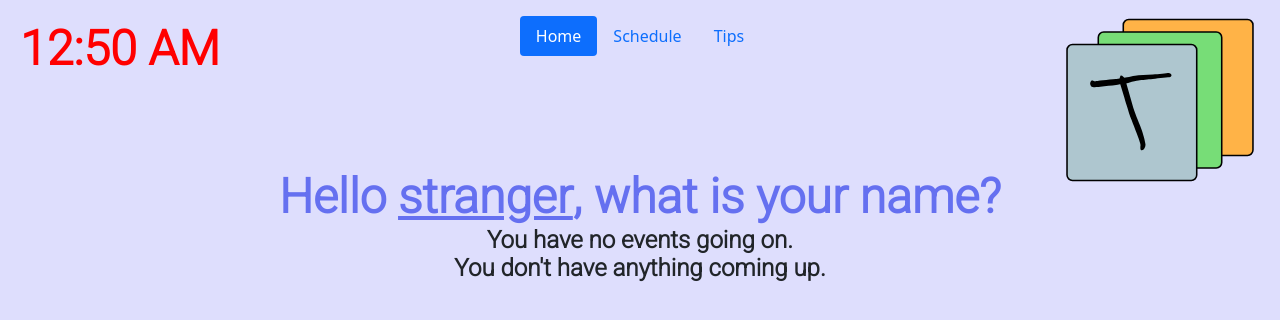
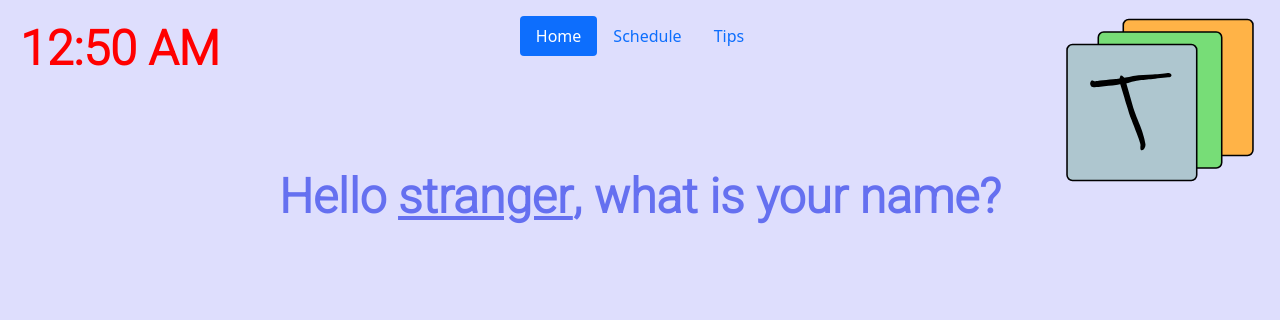
Before and after one commit to off-and-on-again/taskmaster, a React (Create React App) app: page / in a window 1280 px wide. Shown: the top 320 px of the page. Built offline with nearby package versions, Linux system fonts and the light colour scheme.

Commit message:
Minor patch to Home

```diff
--- a/src/pages/Home.jsx
+++ b/src/pages/Home.jsx
@@ -13,8 +13,6 @@ export default class Home extends React.Component {
       nextEvent: props.nextEvent[0],
       time: props.nextEvent[1]
     }
-
-    console.log(this.state);
   }
 
   componentDidMount() {
@@ -84,8 +82,9 @@ export default class Home extends React.Component {
       <div>
         <div class="px-4 py-5 my-5 text-center" id="main">
           <h1 class="display-5 fw-bold" id="ok">Hello </h1>
-          <h1 class="display-5 fw-bold" id="editor" contenteditable="true" style={{outline: "none"}}><u>stranger</u></h1>
+          <h1 class="display-5 fw-bold" id="editor" contenteditable="true" style={{ outline: "none" }}><u>stranger</u></h1>
           <h1 class="display-5 fw-bold" id="ask">, what is your name?</h1>
+          {localStorage.getItem("on") !== null && (
             <div class="col-lg-6 mx-auto">
               <h4 class="fw-bold">
                 {this.state.currentEvents.length === 0 ? "You have no events going on." : `You have ${this.getEventsString()} right now.`}
@@ -94,8 +93,9 @@ export default class Home extends React.Component {
                 {this.state.nextEvent === null ? "You don't have anything coming up." : `You have ${this.state.nextEvent.title} in ${this.formatTime()}.`}
               </h4>
             </div>
+          )}
           <div class="col-lg-6 mx-auto">
-            <div class="d-grid gap-2 d-sm-flex justify-content-sm-center" style={{paddingTop: "20px"}}>
+            <div class="d-grid gap-2 d-sm-flex justify-content-sm-center" style={{ paddingTop: "20px" }}>
               <button type="button" class="btn btn-primary btn-lg px-4 me-sm-3" id="schedule" style={{
                 borderRadius: "25px",
                 color: "rgb(227, 99, 91)",
@@ -113,7 +113,7 @@ export default class Home extends React.Component {
         </div>
 
         <div id="another">
-          <h1 class="display-5 fw-bold" style={{color: "red"}}>
+          <h1 class="display-5 fw-bold" style={{ color: "red" }}>
             {current}
           </h1>
         </div>
--- a/src/pages/Scheduler.jsx
+++ b/src/pages/Scheduler.jsx
@@ -32,13 +32,12 @@ export default class Scheduler extends React.Component {
 
       draggedEvent: null,
       savedEvents: props.savedEvents,
-      events: props.events.map(event => this.toCurrentWeek(event)),
+      events: props.events,
       hours: props.hours
     };
   }
 
   handleAddSavedEvent = (id, title, length, hexColor, notes) => {
-
     const savedEvent = {
       id,
       title,
```
Lines whose indentation alone changed are shown as unchanged.
